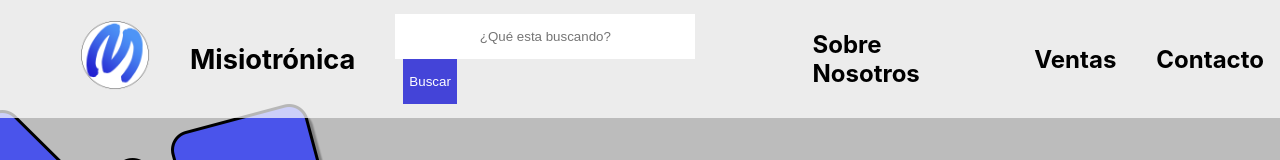
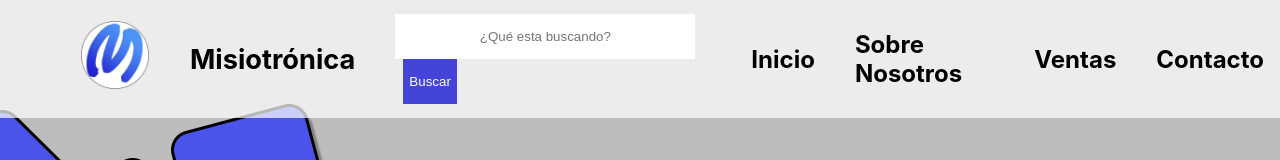
Before and after one commit to Ness733/Misiotronica, a React (Create React App) app: page /Sales in a window 1280 px wide. Shown: the top 160 px of the page. Built offline with nearby package versions, Linux system fonts and the light colour scheme.

Commit message:
added Home section and id for scrollIntoView grab

```diff
--- a/src/Components/Navbar/Navbar.js
+++ b/src/Components/Navbar/Navbar.js
@@ -5,11 +5,12 @@ import Search from "../Search/Search";
 
 function Navbar() {
   return (
-    <div className={styles.Nav_bar}>
+    <div id="Navbar" className={styles.Nav_bar}>
       <ul className={styles.sections}>
         <img className={styles.logo} src={logo} alt="" />
         <h1 className={styles.logoNombre}>Misiotrónica</h1>
         <Search />
+        <Section link="/Main" title="Inicio" />
         <Section link="/About" title="Sobre Nosotros" />
         <Section link="/Sales" title="Ventas" />
         <Section link="/Contact" title="Contacto" />
```
